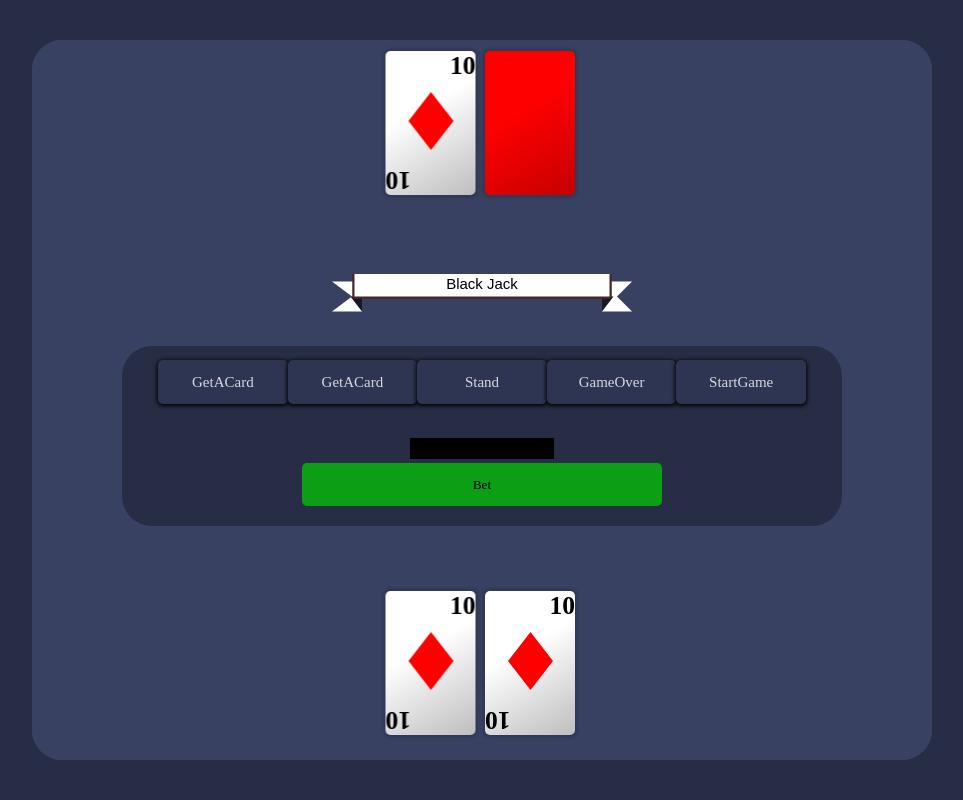
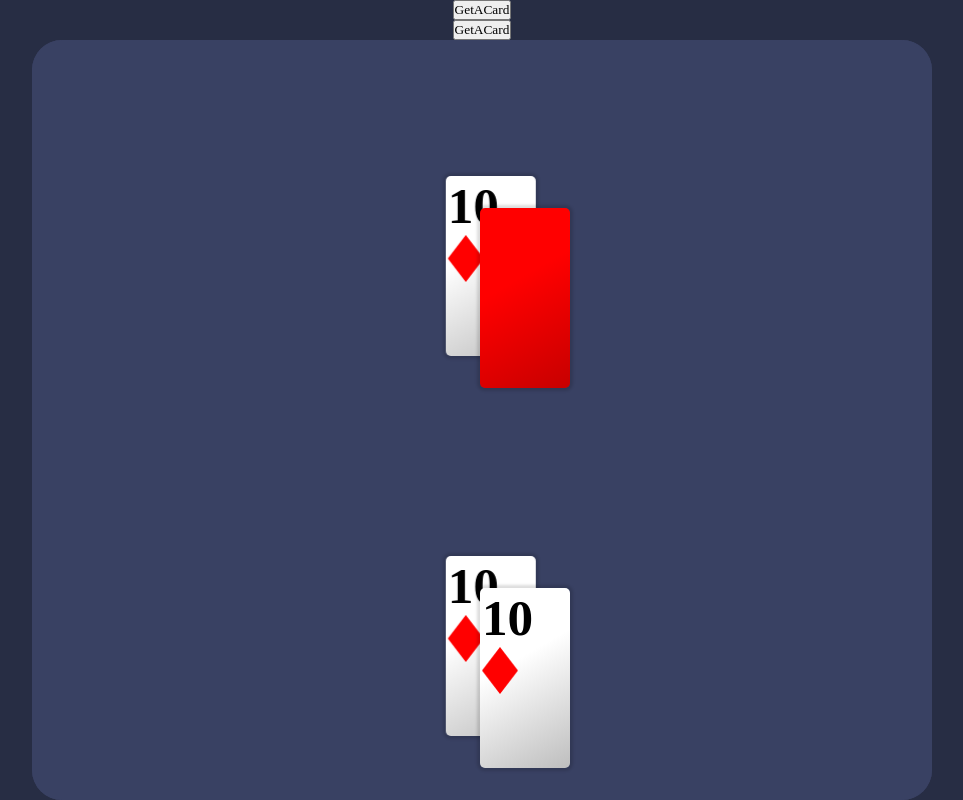
Before and after one commit to shellking41/BlackJack, a React (Vite) app: page / in a window 1280 px wide. Shown: the whole page, without its empty margins (158-1121 px from the left). Built offline with nearby package versions, Linux system fonts and the light colour scheme.

Commit message:
i changed my mind about the style

```diff
--- a/src/Components/ComponentStyles/ActionButton.module.css
+++ b/src/Components/ComponentStyles/ActionButton.module.css
@@ -1,4 +1,4 @@
-.ActionButton {
+/* .ActionButton {
   width: 18%;
   height: 60%;
   border-radius: 5px;
@@ -7,4 +7,4 @@
   background-color: rgb(46, 53, 83);
   box-shadow: 0 1px 4px 1px black;
   color: rgba(255, 255, 255, 0.808);
-}
+} */
--- a/src/Components/ComponentStyles/Cards.module.css
+++ b/src/Components/ComponentStyles/Cards.module.css
@@ -6,9 +6,8 @@
   justify-content: center;
   align-items: center;
 
-  width: 10%;
-
-  height: 80%;
+  width: 10%; /* Ez lesz az alap szélesség */
+  aspect-ratio: 1 / 2; /* Ez biztosítja, hogy a magasság mindig arányos legyen */
   border-radius: 5px;
   margin: 2px;
 
@@ -26,6 +25,8 @@
   width: 100%;
   height: 100%;
   backface-visibility: hidden;
+  display: flex;
+  flex-direction: column;
 
   transform: rotateY(180deg);
   border-radius: 5px;
@@ -52,50 +53,39 @@
   }
 
   100% {
-    top: 5%; /*Menyire menjen le a Kártya*/
+    top: calc(40% - var(--card-down)); /*Menyire menjen le a Kártya*/
 
     right: calc(var(--card-right) - 5%); /*Menyire menjen balra a kártya */
   }
 }
 
-@media (max-width: 650px) {
+/* @media (max-width: 650px) {
   .numberContainerTop h1 {
-    font-size: max(0.8rem, calc(0.8rem - 5vw));
+    font-size: calc(0.4em + 10%);
   }
-  .numberContainerBottom h1 {
-    font-size: max(0.8rem, calc(0.8rem - 5vw));
+  .symbolContainer {
+    width: 40%;
   }
-}
+   .CardContainer {
+    height: clamp(10%, 150px, 20%);
+  }
+} */
 
-@media (max-height: 550px) {
+/* @media (max-height: 600px) {
   .numberContainerTop h1 {
-    font-size: max(0.8rem, calc(0.8rem - 5vw));
+    font-size: calc(0.4em + 10%);
   }
-  .numberContainerBottom h1 {
-    font-size: max(0.8rem, calc(0.8rem - 5vw));
+  .symbolContainer {
+    width: 40%;
   }
-}
+} */
 
 .symbolContainer {
-  width: 100%;
-  height: 100%;
-  display: flex;
-  align-items: center;
-  justify-content: center;
+  width: 80%;
+  margin-left: 2px;
 }
 
 .numberContainerTop {
-  font-size: max(0.8rem, calc(1rem - 5vw));
-  position: absolute;
-  top: 0;
-  right: 0;
+  margin-left: 2px;
+  font-size: clamp(2px, 2vw, 30px);
 }
-
-.numberContainerBottom {
-  font-size: 0.8rem;
-  position: absolute;
-  bottom: 0;
-  left: 0;
-  transform: rotate(180deg);
-  direction: rtl;
-}
--- a/src/Components/UI/Cards/BlackJackCard.jsx
+++ b/src/Components/UI/Cards/BlackJackCard.jsx
@@ -17,13 +17,14 @@ function Card({ symbol, number, index, PlayerCards, DealerCards, Ignore, PushCar
 
     // Calculate horizontal position
     // Cards should be closer together when rotated
-    const spread = -5.5; // Adjust this value to control card spacing
-    const xOffset = index * spread;
+    const spread = -3.8; // Adjust this value to control card spacing
+    const yOffset = index * spread;
 
-    const zIndex = map_range(index, 0, 99, 99, 0);
+    // const zIndex = map_range(index, 0, 99, 99, 0);
 
-    Card.style.setProperty("--zIndex", zIndex);
-    Card.style.setProperty("--card-right", `${50 + xOffset}%`);
+    Card.style.setProperty("--zIndex", index);
+    Card.style.setProperty("--card-right", `${45}%`);
+    Card.style.setProperty("--card-down", `${yOffset}%`);
   }, [index, Ignore, DealerCards?.length]);
 
   function map_range(value, low1, high1, low2, high2) {
@@ -38,9 +39,9 @@ function Card({ symbol, number, index, PlayerCards, DealerCards, Ignore, PushCar
       style={{
         transition: "transform 0.5s ease-in-out",
         transform: PlayerCards
-          ? `translateX(${(index - PlayerCards.length + 1) * 55 - PushCards * 20}%) `
+          ? `translateX(${(index - PlayerCards.length + 1) * 38 - PushCards * 20}%) translateY(${(index - PlayerCards.length + 1) * 10}%)  `
           : DealerCards
-          ? `translateX(${(index - DealerCards.length + 1) * 55 - PushCards * 20}%) `
+          ? `translateX(${(index - DealerCards.length + 1) * 38 - PushCards * 20}%) translateY(${(index - DealerCards.length + 1) * 10}%) `
           : null,
       }} /*transform--> always push to the left if a new card initialized*/
     >
@@ -52,9 +53,6 @@ function Card({ symbol, number, index, PlayerCards, DealerCards, Ignore, PushCar
           <div className={style.symbolContainer}>
             {symbol == "Hearth" ? <Hearth /> : symbol == "Pikes" ? <Pikes /> : symbol == "Clubs" ? <Clubs /> : symbol == "Diamond" ? <Diamond /> : <p>Something wrong</p>}
           </div>
-          <div className={style.numberContainerBottom}>
-            <h1>{number}</h1>
-          </div>
         </div>
         <div className={style.CardsBack}></div>
       </Rotator>
--- a/src/Games/BlackJack.jsx
+++ b/src/Games/BlackJack.jsx
@@ -33,6 +33,8 @@ function BlackJack() {
 
   return (
     <>
+      <ActionButton Action={"GetACard"} setDealerCards={setDealerCards} />
+      <ActionButton Action={"GetACard"} setPlayerCards={setPlayerCards} />
       <div className={style.BlackJack}>
         <div className={style.dealerCardContainer}>
           {DealerCards.map((item, index) => {
@@ -44,7 +46,7 @@ function BlackJack() {
           })}
         </div>
 
-        <div className={style.CenterContainer}>
+        {/* <div className={style.CenterContainer}>
           <div className={style.headerContainer}>
             <Header text={"Black Jack"} />
           </div>
@@ -60,7 +62,7 @@ function BlackJack() {
               <Bet />
             </div>
           </div>
-        </div>
+        </div>*/}
 
         <div className={style.playerCardContainer}>
           {PlayerCards.map((item, index) => {
--- a/src/Games/BlackJack.module.css
+++ b/src/Games/BlackJack.module.css
@@ -1,7 +1,7 @@
 .BlackJack {
   width: clamp(45%, 900px, 90%);
 
-  height: clamp(80%, 1500px, 90%);
+  aspect-ratio: 1/1.5;
 
   background-color: var(--BaseColor);
   position: relative;
@@ -15,19 +15,21 @@
 }
 .dealerCardContainer {
   width: 100%;
-  height: 25%;
+  height: 50%;
   position: relative;
   display: flex;
-  align-items: center;
-  overflow: hidden;
+  flex-direction: column;
+  align-items: flex-start;
+
   background-color: var(--BaseColor);
 }
 .playerCardContainer {
   width: 100%;
-  height: 25%;
+  height: 50%;
   position: relative;
   display: flex;
-  align-items: center;
+  flex-direction: column;
+  align-items: flex-start;
   background-color: var(--BaseColor);
 }
 .playButtons {
@@ -73,29 +75,26 @@
   }
 }
 
-@media (max-height: 350px) {
+@media (max-height: 450px) {
   .BlackJack {
-    min-height: 350px;
+    width: 50%;
   }
-}
-@media (max-height: 500px) {
   .headerContainer {
     display: none;
   }
 }
-@media (max-width: 500px) {
-  .BlackJack {
-    height: 80%;
-  }
+@media (max-height: 500px) {
+}
+@media (max-width: 800px) {
   .CenterContainer {
     height: calc(100% - min(20vw, 20%) - min(20vw, 20%));
   }
-  .dealerCardContainer {
+  /* .dealerCardContainer {
     height: min(20vw, 20%);
   }
   .playerCardContainer {
     height: min(20vw, 20%);
     position: absolute;
     bottom: 0%;
-  }
+  } */
 }
```
